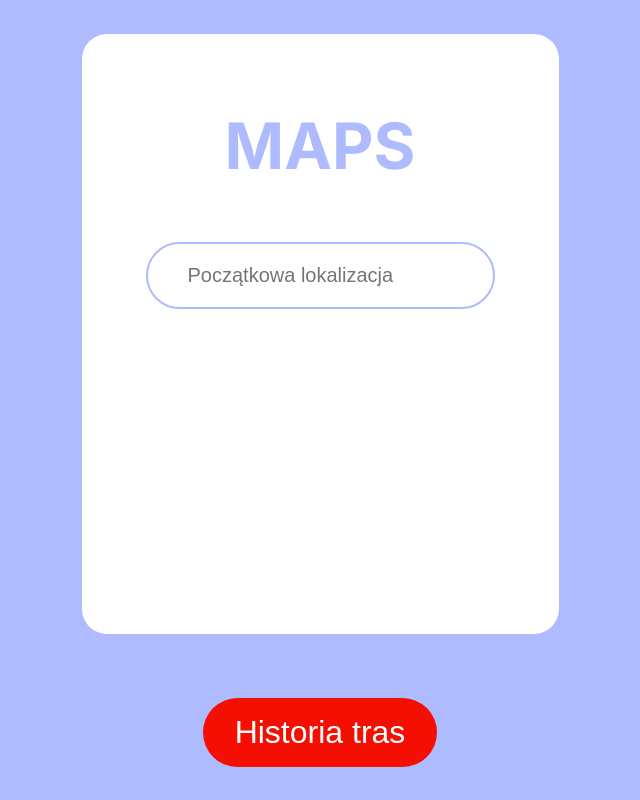
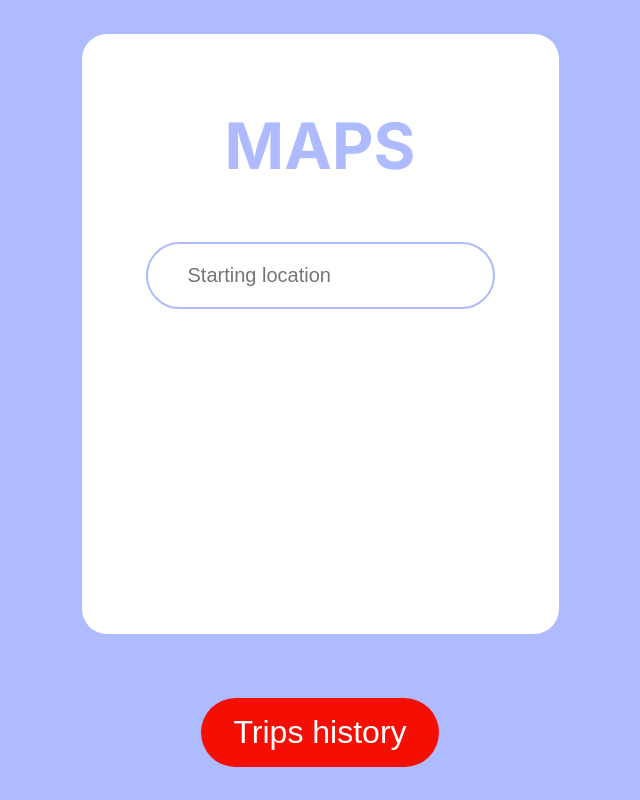
Before and after one commit to Kamil-Budzik/Maps, a React (Create React App) app: page / in a window 1280 px wide. Shown: the whole page, without its empty margins (320-960 px from the left). Built offline with nearby package versions, Linux system fonts and the light colour scheme.

Commit message:
chore: Translate the homepage

```diff
--- a/src/components/DropdownCombobox/DestinationDropdown.tsx
+++ b/src/components/DropdownCombobox/DestinationDropdown.tsx
@@ -25,7 +25,7 @@ const DropdownCombobox = () => {
   return (
     <div>
       <DebouncedInput
-        placeholder="Cel podróży"
+        placeholder="Destination"
         len={cities.length}
         type={'destination'}
       />
--- a/src/components/DropdownCombobox/StartingLocationDropdown.tsx
+++ b/src/components/DropdownCombobox/StartingLocationDropdown.tsx
@@ -23,7 +23,7 @@ const StartingLocationDropdown = () => {
   return (
     <div>
       <DebouncedInput
-        placeholder="Początkowa lokalizacja"
+        placeholder="Starting location"
         len={cities.length}
         type="starting-location"
       />
--- a/src/pages/Homepage/index.tsx
+++ b/src/pages/Homepage/index.tsx
@@ -30,14 +30,14 @@ const Homepage = () => {
             {stage !== 'start' && <DestinationDropdown />}
             {stage === 'completed' && (
               <Link to="/map">
-                <Button>Wyznacz drogę</Button>
+                <Button>Generate the way</Button>
               </Link>
             )}
           </FormWrapper>
         </ContentWrapper>
         <Link to="/history">
           <Button isPdf className="history-button">
-            Historia tras
+            Trips history
           </Button>
         </Link>
       </div>
```
